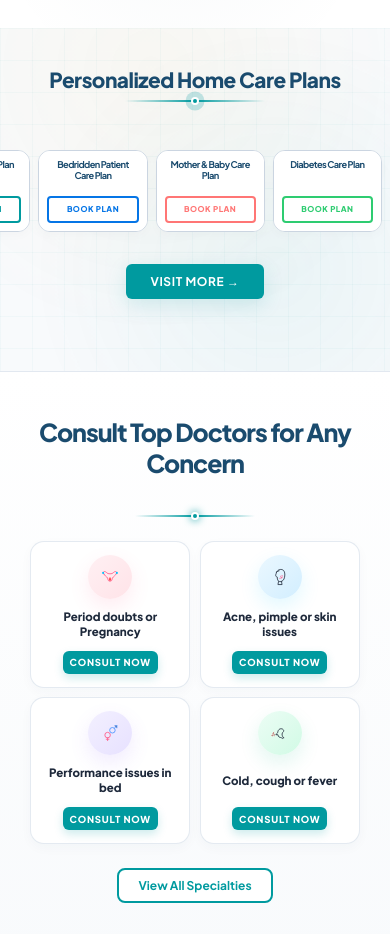
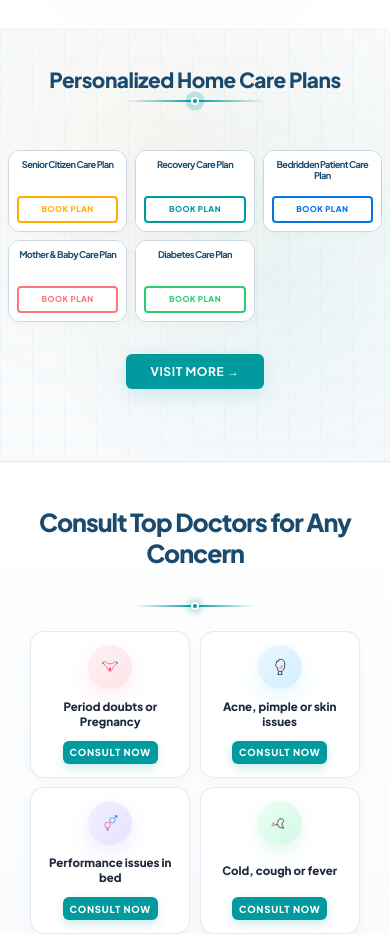
Before and after one commit to CFS-TECH/Suraksha-Lifecare, a React app in the folder frontend/: page / in a window 390 px wide. Shown: the part 1960-2894 px from the top of the page. Built offline with nearby package versions, Linux system fonts and the light colour scheme; no server answers; the HTML template or start-up script is replaced by a standard one.

Commit message:
Convert Personalized Home Care Plans to a 3-column static grid layout on mobile to view all packages at once

```diff
--- a/frontend/src/components/PlansCarousel/PlansCarousel.jsx
+++ b/frontend/src/components/PlansCarousel/PlansCarousel.jsx
@@ -89,6 +89,9 @@ const PlansCarousel = () => {
   };
 
   useEffect(() => {
+    // Only enable auto-scroll on desktop screens to avoid running idle loops on mobile grid layouts
+    if (window.innerWidth <= 768) return;
+
     const interval = setInterval(() => {
       scroll('right');
     }, 4500);
--- a/frontend/src/components/PlansCarousel/PlansCarousel.module.css
+++ b/frontend/src/components/PlansCarousel/PlansCarousel.module.css
@@ -441,9 +441,9 @@
     margin-bottom: 2rem;
   }
   .card {
-    flex: 0 0 80vw;
-    max-width: 310px;
-    scroll-snap-align: center;
+    flex: none !important;
+    max-width: 100% !important;
+    scroll-snap-align: none;
   }
   .cardContent {
     padding: 1.25rem;
@@ -469,16 +469,19 @@
     display: none;
   }
   .carouselContainer {
+    display: grid !important;
+    grid-template-columns: repeat(3, 1fr) !important;
     gap: 1.2rem;
-    padding: 1.5rem 10vw;
-    scroll-padding: 0 10vw;
+    padding: 1.5rem 1rem !important;
+    overflow-x: visible !important;
+    scroll-snap-type: none !important;
   }
 }
 
 @media (max-width: 500px) {
   .card {
-    flex: 0 0 28vw;
-    max-width: 120px;
+    flex: none !important;
+    max-width: 100% !important;
     border-radius: 12px;
     border: 1px solid #cbd5e1;
     box-shadow: 0 4px 10px rgba(0,0,0,0.02);
@@ -504,9 +507,8 @@
     border-radius: 4px;
   }
   .carouselContainer {
-    gap: 0.5rem;
-    padding: 1rem 0.5rem;
-    scroll-padding: 0 0.5rem;
+    gap: 0.5rem !important;
+    padding: 1rem 0.5rem !important;
   }
   .title {
     font-size: 1.3rem !important;
```
